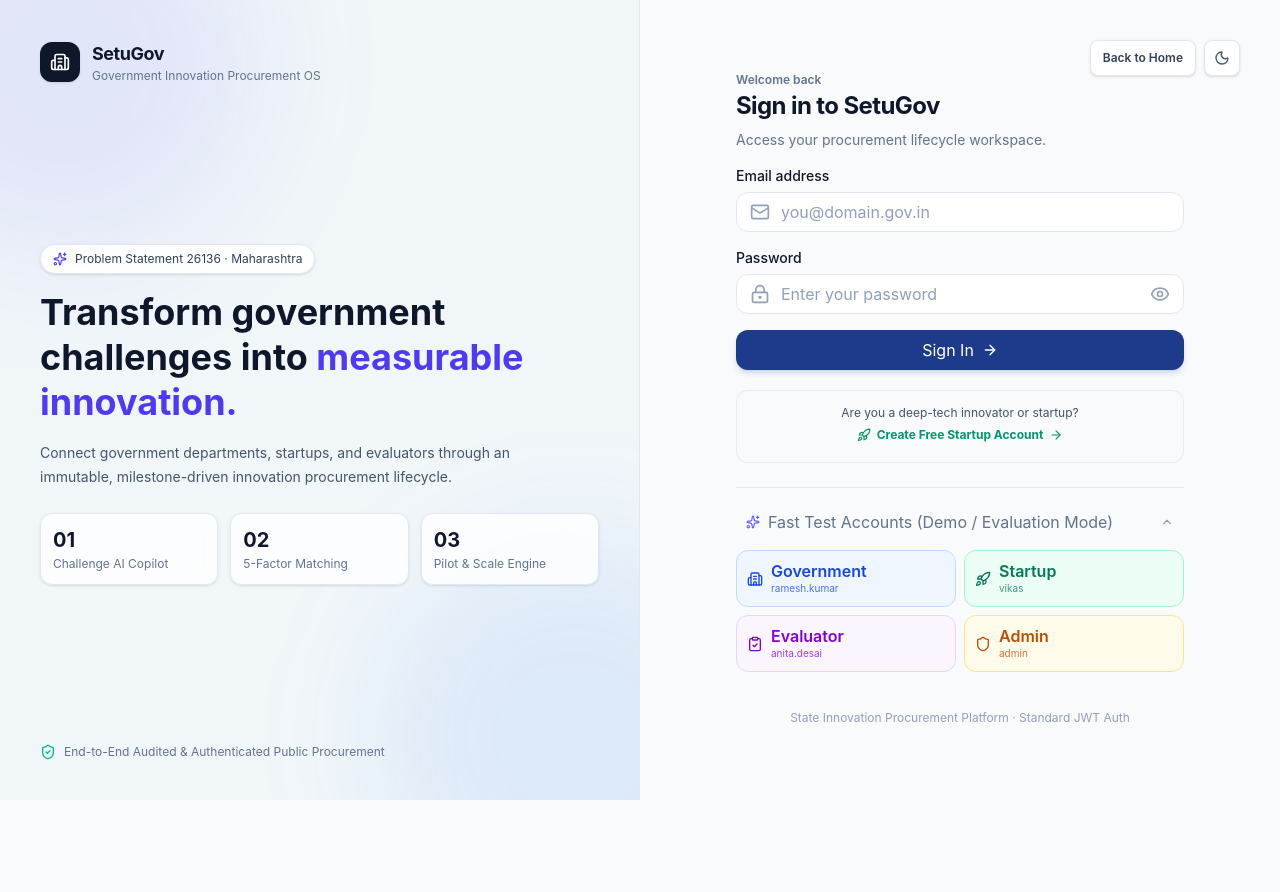
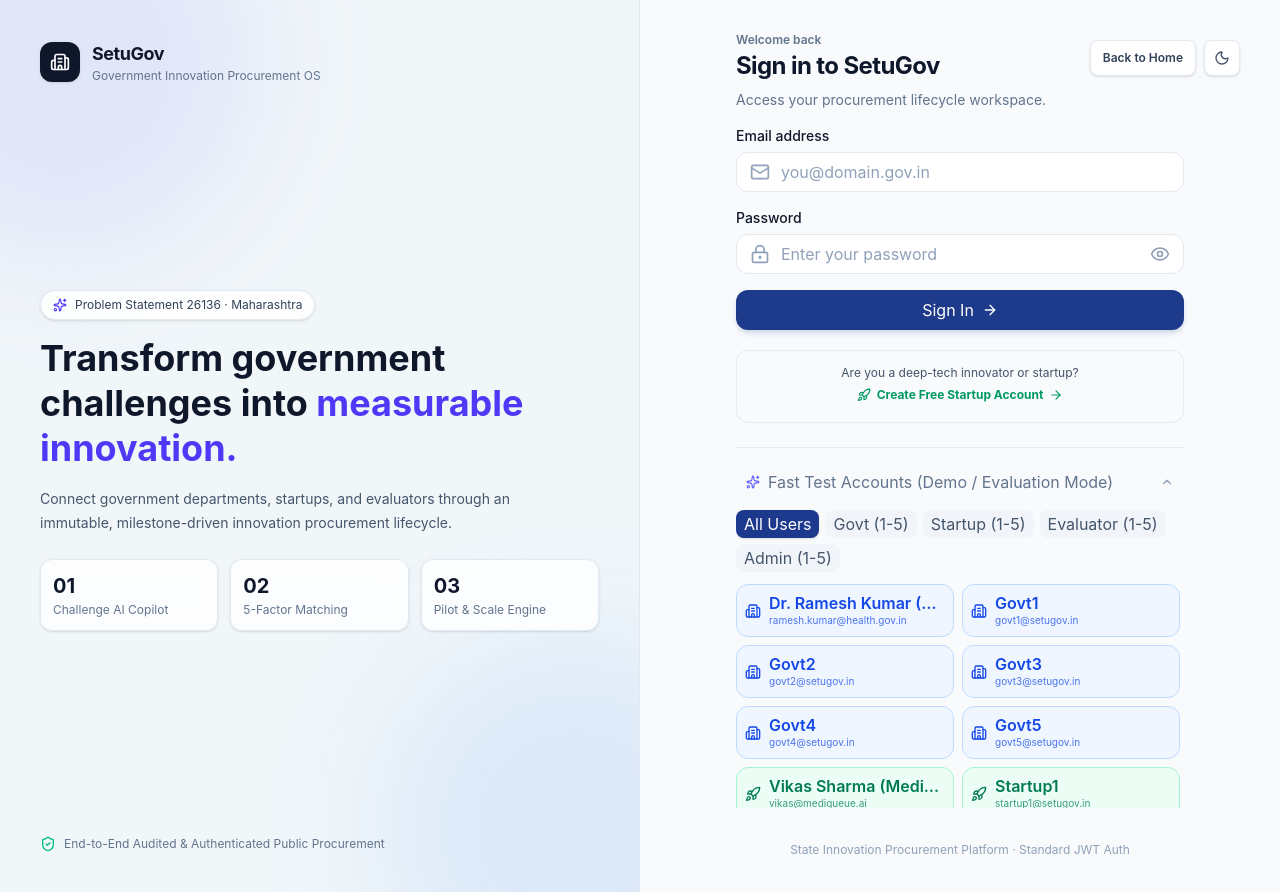
Before and after one commit to Juhi-Dubey/SetuGov, a React app in the folder Frontend/: page /login in a window 1280 px wide. Both pictures are taken after a click on the button "Fast Test Accounts (Demo / Evaluation Mode)". Before the commit the page ends 800 px from the top, so only its background shows below. Built offline with nearby package versions, Linux system fonts and the light colour scheme; no server answers; the HTML template or start-up script is replaced by a standard one.

Commit message:
Add test users fast-login UI and payments styling

```diff
--- a/Frontend/src/pages/auth/Login.jsx
+++ b/Frontend/src/pages/auth/Login.jsx
@@ -23,30 +23,201 @@ import { useAuth } from "../../context/AuthContext";
 import { useTheme } from "../../context/ThemeContext";
 
 const demoAccounts = [
+  // Government Test Accounts
   {
     role: "Government",
+    name: "Dr. Ramesh Kumar (Director)",
     email: "ramesh.kumar@health.gov.in",
     password: "Password123!",
     icon: Building2,
     badgeColor: "bg-blue-50 text-blue-700 dark:bg-blue-500/10 dark:text-blue-400 border-blue-200 dark:border-blue-800/60",
   },
   {
+    role: "Government",
+    name: "Govt1",
+    email: "govt1@setugov.in",
+    password: "Password123!",
+    icon: Building2,
+    badgeColor: "bg-blue-50 text-blue-700 dark:bg-blue-500/10 dark:text-blue-400 border-blue-200 dark:border-blue-800/60",
+  },
+  {
+    role: "Government",
+    name: "Govt2",
+    email: "govt2@setugov.in",
+    password: "Password123!",
+    icon: Building2,
+    badgeColor: "bg-blue-50 text-blue-700 dark:bg-blue-500/10 dark:text-blue-400 border-blue-200 dark:border-blue-800/60",
+  },
+  {
+    role: "Government",
+    name: "Govt3",
+    email: "govt3@setugov.in",
+    password: "Password123!",
+    icon: Building2,
+    badgeColor: "bg-blue-50 text-blue-700 dark:bg-blue-500/10 dark:text-blue-400 border-blue-200 dark:border-blue-800/60",
+  },
+  {
+    role: "Government",
+    name: "Govt4",
+    email: "govt4@setugov.in",
+    password: "Password123!",
+    icon: Building2,
+    badgeColor: "bg-blue-50 text-blue-700 dark:bg-blue-500/10 dark:text-blue-400 border-blue-200 dark:border-blue-800/60",
+  },
+  {
+    role: "Government",
+    name: "Govt5",
+    email: "govt5@setugov.in",
+    password: "Password123!",
+    icon: Building2,
+    badgeColor: "bg-blue-50 text-blue-700 dark:bg-blue-500/10 dark:text-blue-400 border-blue-200 dark:border-blue-800/60",
+  },
+
+  // Startup Test Accounts
+  {
     role: "Startup",
+    name: "Vikas Sharma (MediQueue)",
     email: "vikas@mediqueue.ai",
     password: "Password123!",
     icon: Rocket,
     badgeColor: "bg-emerald-50 text-emerald-700 dark:bg-emerald-500/10 dark:text-emerald-400 border-emerald-200 dark:border-emerald-800/60",
   },
   {
+    role: "Startup",
+    name: "Startup1",
+    email: "startup1@setugov.in",
+    password: "Password123!",
+    icon: Rocket,
+    badgeColor: "bg-emerald-50 text-emerald-700 dark:bg-emerald-500/10 dark:text-emerald-400 border-emerald-200 dark:border-emerald-800/60",
+  },
+  {
+    role: "Startup",
+    name: "Startup2",
+    email: "startup2@setugov.in",
+    password: "Password123!",
+    icon: Rocket,
+    badgeColor: "bg-emerald-50 text-emerald-700 dark:bg-emerald-500/10 dark:text-emerald-400 border-emerald-200 dark:border-emerald-800/60",
+  },
+  {
+    role: "Startup",
+    name: "Startup3",
+    email: "startup3@setugov.in",
+    password: "Password123!",
+    icon: Rocket,
+    badgeColor: "bg-emerald-50 text-emerald-700 dark:bg-emerald-500/10 dark:text-emerald-400 border-emerald-200 dark:border-emerald-800/60",
+  },
+  {
+    role: "Startup",
+    name: "Startup4",
+    email: "startup4@setugov.in",
+    password: "Password123!",
+    icon: Rocket,
+    badgeColor: "bg-emerald-50 text-emerald-700 dark:bg-emerald-500/10 dark:text-emerald-400 border-emerald-200 dark:border-emerald-800/60",
+  },
+  {
+    role: "Startup",
+    name: "Startup5",
+    email: "startup5@setugov.in",
+    password: "Password123!",
+    icon: Rocket,
+    badgeColor: "bg-emerald-50 text-emerald-700 dark:bg-emerald-500/10 dark:text-emerald-400 border-emerald-200 dark:border-emerald-800/60",
+  },
+
+  // Evaluator Test Accounts
+  {
     role: "Evaluator",
+    name: "Dr. Anita Desai (NHA)",
     email: "anita.desai@evaluators.setugov.in",
     password: "Password123!",
     icon: ClipboardCheck,
     badgeColor: "bg-purple-50 text-purple-700 dark:bg-purple-500/10 dark:text-purple-400 border-purple-200 dark:border-purple-800/60",
   },
   {
+    role: "Evaluator",
+    name: "Evaluator1",
+    email: "evaluator1@setugov.in",
+    password: "Password123!",
+    icon: ClipboardCheck,
+    badgeColor: "bg-purple-50 text-purple-700 dark:bg-purple-500/10 dark:text-purple-400 border-purple-200 dark:border-purple-800/60",
+  },
+  {
+    role: "Evaluator",
+    name: "Evaluator2",
+    email: "evaluator2@setugov.in",
+    password: "Password123!",
+    icon: ClipboardCheck,
+    badgeColor: "bg-purple-50 text-purple-700 dark:bg-purple-500/10 dark:text-purple-400 border-purple-200 dark:border-purple-800/60",
+  },
+  {
+    role: "Evaluator",
+    name: "Evaluator3",
+    email: "evaluator3@setugov.in",
+    password: "Password123!",
+    icon: ClipboardCheck,
+    badgeColor: "bg-purple-50 text-purple-700 dark:bg-purple-500/10 dark:text-purple-400 border-purple-200 dark:border-purple-800/60",
+  },
+  {
+    role: "Evaluator",
+    name: "Evaluator4",
+    email: "evaluator4@setugov.in",
+    password: "Password123!",
+    icon: ClipboardCheck,
+    badgeColor: "bg-purple-50 text-purple-700 dark:bg-purple-500/10 dark:text-purple-400 border-purple-200 dark:border-purple-800/60",
+  },
+  {
+    role: "Evaluator",
+    name: "Evaluator5",
+    email: "evaluator5@setugov.in",
+    password: "Password123!",
+    icon: ClipboardCheck,
+    badgeColor: "bg-purple-50 text-purple-700 dark:bg-purple-500/10 dark:text-purple-400 border-purple-200 dark:border-purple-800/60",
+  },
+
+  // Admin Test Accounts
+  {
     role: "Admin",
+    name: "Priya Sharma (State Admin)",
     email: "admin@setugov.in",
+    password: "Password123!",
+    icon: Shield,
+    badgeColor: "bg-amber-50 text-amber-700 dark:bg-amber-500/10 dark:text-amber-400 border-amber-200 dark:border-amber-800/60",
+  },
+  {
+    role: "Admin",
+    name: "Admin1",
+    email: "admin1@setugov.in",
+    password: "Password123!",
+    icon: Shield,
+    badgeColor: "bg-amber-50 text-amber-700 dark:bg-amber-500/10 dark:text-amber-400 border-amber-200 dark:border-amber-800/60",
+  },
+  {
+    role: "Admin",
+    name: "Admin2",
+    email: "admin2@setugov.in",
+    password: "Password123!",
+    icon: Shield,
+    badgeColor: "bg-amber-50 text-amber-700 dark:bg-amber-500/10 dark:text-amber-400 border-amber-200 dark:border-amber-800/60",
+  },
+  {
+    role: "Admin",
+    name: "Admin3",
+    email: "admin3@setugov.in",
+    password: "Password123!",
+    icon: Shield,
+    badgeColor: "bg-amber-50 text-amber-700 dark:bg-amber-500/10 dark:text-amber-400 border-amber-200 dark:border-amber-800/60",
+  },
+  {
+    role: "Admin",
+    name: "Admin4",
+    email: "admin4@setugov.in",
+    password: "Password123!",
+    icon: Shield,
+    badgeColor: "bg-amber-50 text-amber-700 dark:bg-amber-500/10 dark:text-amber-400 border-amber-200 dark:border-amber-800/60",
+  },
+  {
+    role: "Admin",
+    name: "Admin5",
+    email: "admin5@setugov.in",
     password: "Password123!",
     icon: Shield,
     badgeColor: "bg-amber-50 text-amber-700 dark:bg-amber-500/10 dark:text-amber-400 border-amber-200 dark:border-amber-800/60",
@@ -69,6 +240,7 @@ function Login() {
   const [authError, setAuthError] = useState("");
   const [isLoading, setIsLoading] = useState(false);
   const [showDemoAccounts, setShowDemoAccounts] = useState(false);
+  const [demoRoleFilter, setDemoRoleFilter] = useState("ALL");
 
   const handleChange = (event) => {
     const { name, value } = event.target;
@@ -472,20 +644,50 @@ function Login() {
                     transition={{ duration: 0.2 }}
                     className="overflow-hidden"
                   >
-                    <div className="mt-2.5 grid grid-cols-2 gap-2 pb-1">
-                      {demoAccounts.map((account) => {
+                    {/* Role Filter Tabs */}
+                    <div className="mt-2.5 flex flex-wrap gap-1.5 pb-1">
+                      {[
+                        { id: "ALL", label: "All Users" },
+                        { id: "GOVERNMENT", label: "Govt (1-5)" },
+                        { id: "STARTUP", label: "Startup (1-5)" },
+                        { id: "EVALUATOR", label: "Evaluator (1-5)" },
+                        { id: "ADMIN", label: "Admin (1-5)" },
+                      ].map((tab) => (
+                        <button
+                          key={tab.id}
+                          type="button"
+                          onClick={() => setDemoRoleFilter(tab.id)}
+                          className={`rounded-lg px-2 py-0.5 text-[11px] font-medium transition-all ${
+                            demoRoleFilter === tab.id
+                              ? "bg-blue-900 text-white shadow-sm dark:bg-blue-600"
+                              : "bg-slate-100 text-slate-600 hover:bg-slate-200 dark:bg-slate-800 dark:text-slate-300 dark:hover:bg-slate-700"
+                          }`}
+                        >
+                          {tab.label}
+                        </button>
+                      ))}
+                    </div>
+
+                    {/* Test Accounts Grid */}
+                    <div className="mt-2 grid max-h-56 grid-cols-2 gap-2 overflow-y-auto pr-1 pb-1">
+                      {demoAccounts
+                        .filter((acc) => demoRoleFilter === "ALL" || acc.role.toUpperCase() === demoRoleFilter)
+                        .map((account) => {
                           const Icon = account.icon;
+                          const isSelected = formData.email === account.email;
                           return (
                             <button
-                            key={account.role}
+                              key={account.email}
                               type="button"
                               onClick={() => handleQuickFill(account)}
-                            className={`flex items-center gap-2 rounded-xl border p-2.5 text-left text-xs font-medium transition-all hover:opacity-90 ${account.badgeColor}`}
+                              className={`flex items-center gap-2 rounded-xl border p-2 text-left text-xs font-medium transition-all hover:opacity-90 ${
+                                account.badgeColor
+                              } ${isSelected ? "ring-2 ring-indigo-500 shadow-sm" : ""}`}
                             >
                               <Icon className="h-4 w-4 shrink-0" />
                               <div className="min-w-0 flex-1">
-                              <p className="font-semibold truncate leading-tight">{account.role}</p>
-                              <p className="text-[10px] opacity-75 truncate">{account.email.split("@")[0]}</p>
+                                <p className="font-semibold truncate leading-tight">{account.name || account.role}</p>
+                                <p className="text-[10px] opacity-75 truncate">{account.email}</p>
                               </div>
                             </button>
                           );
--- a/Frontend/src/pages/government/ChallengePayments.jsx
+++ b/Frontend/src/pages/government/ChallengePayments.jsx
@@ -464,10 +464,10 @@ function ChallengePayments() {
             <section className="mb-6 rounded-2xl border border-slate-200 bg-white p-6 shadow-sm dark:border-slate-800 dark:bg-slate-900">
               <div className="flex items-center justify-between">
                 <div>
-                  <h2 className="text-sm font-bold uppercase tracking-wider text-slate-500 dark:text-slate-400">
+                  <h2 className="text-sm font-bold uppercase tracking-wider text-slate-900 dark:text-slate-400">
                     Disbursal Progression
                   </h2>
-                  <p className="mt-0.5 text-xs text-slate-400">
+                  <p className="mt-0.5 text-xs text-slate-600">
                     Statutory milestone tranche releases
                   </p>
                 </div>
@@ -486,7 +486,7 @@ function ChallengePayments() {
                 />
               </div>
 
-              <div className="mt-3 flex justify-between text-xs text-slate-500 dark:text-slate-400">
+              <div className="mt-3 flex justify-between text-xs text-slate-700 dark:text-slate-400">
                 <span>Disbursed: <strong>{formatCurrency(paidAmount)}</strong></span>
                 <span>Remaining: <strong>{formatCurrency(pendingAmount)}</strong></span>
               </div>
@@ -499,7 +499,7 @@ function ChallengePayments() {
                   <h2 className="text-base font-bold text-slate-900 dark:text-white">
                     Contract Milestones & Disbursal Tranches
                   </h2>
-                  <p className="mt-0.5 text-xs text-slate-500 dark:text-slate-400">
+                  <p className="mt-0.5 text-xs text-slate-600 dark:text-slate-400">
                     Disbursals require verified milestone completion and evidence review under public procurement rules.
                   </p>
                 </div>
```
Lines whose indentation alone changed are shown as unchanged.
